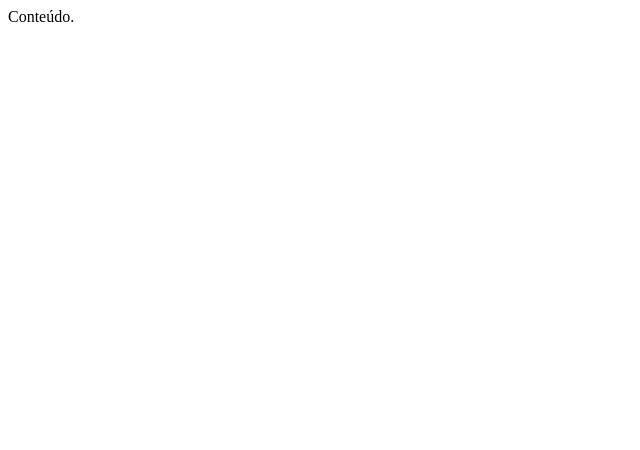
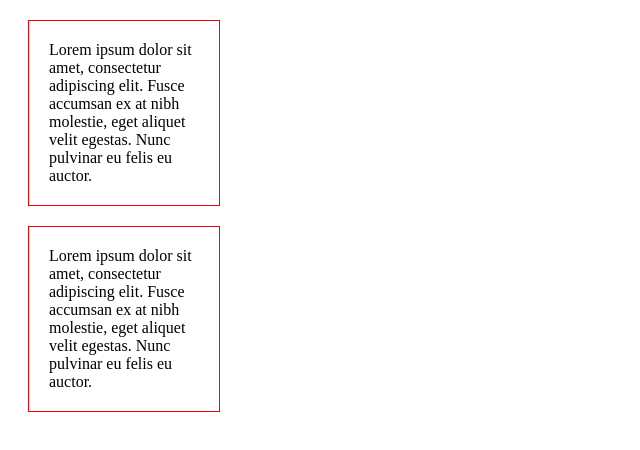
Before and after one commit to midorirestani/Curso-Front-End, a plain HTML site: page Curso Front-End/ProjetoCSS3_Intermediario/modelo-de-caixa/modelo-de-caixa.html in a window 1280 px wide. Shown: the whole page, without its empty margins (0-640 px from the left). Drawn offline with Linux system fonts and the light colour scheme.

Commit message:
Aulas feitas no dia 16_07

```diff
--- /dev/null
+++ b/Curso Front-End/ProjetoCSS3_Intermediario/elementos-flutuantes/style.css
@@ -0,0 +1,18 @@
+.conteudo {
+    background: lightcoral;
+    border: 1px solid gray;
+    width: 150px;
+    height: 150px;
+    float: left;
+    margin: 10px;
+}
+
+
+/*.conteudo1 {
+    background: lightseagreen;
+    border: 1px solid gray;
+    width: 150px;
+    height: 150px;
+    float: left;
+    margin: 10px;
+}*/
--- a/Curso Front-End/ProjetoCSS3_Intermediario/modelo-de-caixa/estilo.css
+++ b/Curso Front-End/ProjetoCSS3_Intermediario/modelo-de-caixa/estilo.css
@@ -0,0 +1,22 @@
+.conteudo{
+    border: 1px solid red;
+    /*padding->espaçamento interno*/
+
+    /* padding-top: 20px;
+    padding-right: 20px;
+    padding-bottom: 20px;
+    padding-left:20px;*/
+    /*<=>*/
+    padding: 20px;
+
+    /*utilizando padding para diferentes tamanhos no top, right, bottom e left
+    padding: 20px 15px 10px 5px;*/
+
+    /*padding para medidas superiores + inferiores e laterais*/
+    /* padding: 20px 10px;*/
+
+    /*margin->espaçamento externo*/
+    margin: 20px;
+    /*as mesmas regras vistas para o padding valem para margin*/
+    width: 150px;
+}
--- a/Curso Front-End/ProjetoCSS3_Intermediario/modelo-de-caixa/modelo-de-caixa.html
+++ b/Curso Front-End/ProjetoCSS3_Intermediario/modelo-de-caixa/modelo-de-caixa.html
@@ -7,8 +7,15 @@
         <link rel="stylesheet" href="estilo.css">
     </head>
     <body>
-        <div>
-            Conteúdo.
+        <div class="conteudo">
+            Lorem ipsum dolor sit amet, consectetur adipiscing elit.
+            Fusce accumsan ex at nibh molestie, eget aliquet velit egestas.
+            Nunc pulvinar eu felis eu auctor.
+        </div>
+        <div class="conteudo">
+            Lorem ipsum dolor sit amet, consectetur adipiscing elit.
+            Fusce accumsan ex at nibh molestie, eget aliquet velit egestas.
+            Nunc pulvinar eu felis eu auctor.
         </div>
     </body>
 </html>
```
Also changed, not shown: Curso Front-End/ProjetoCSS3_Intermediario/elementos-flutuantes/elementos-flutuantes.html (added, +21 -0 lines).
